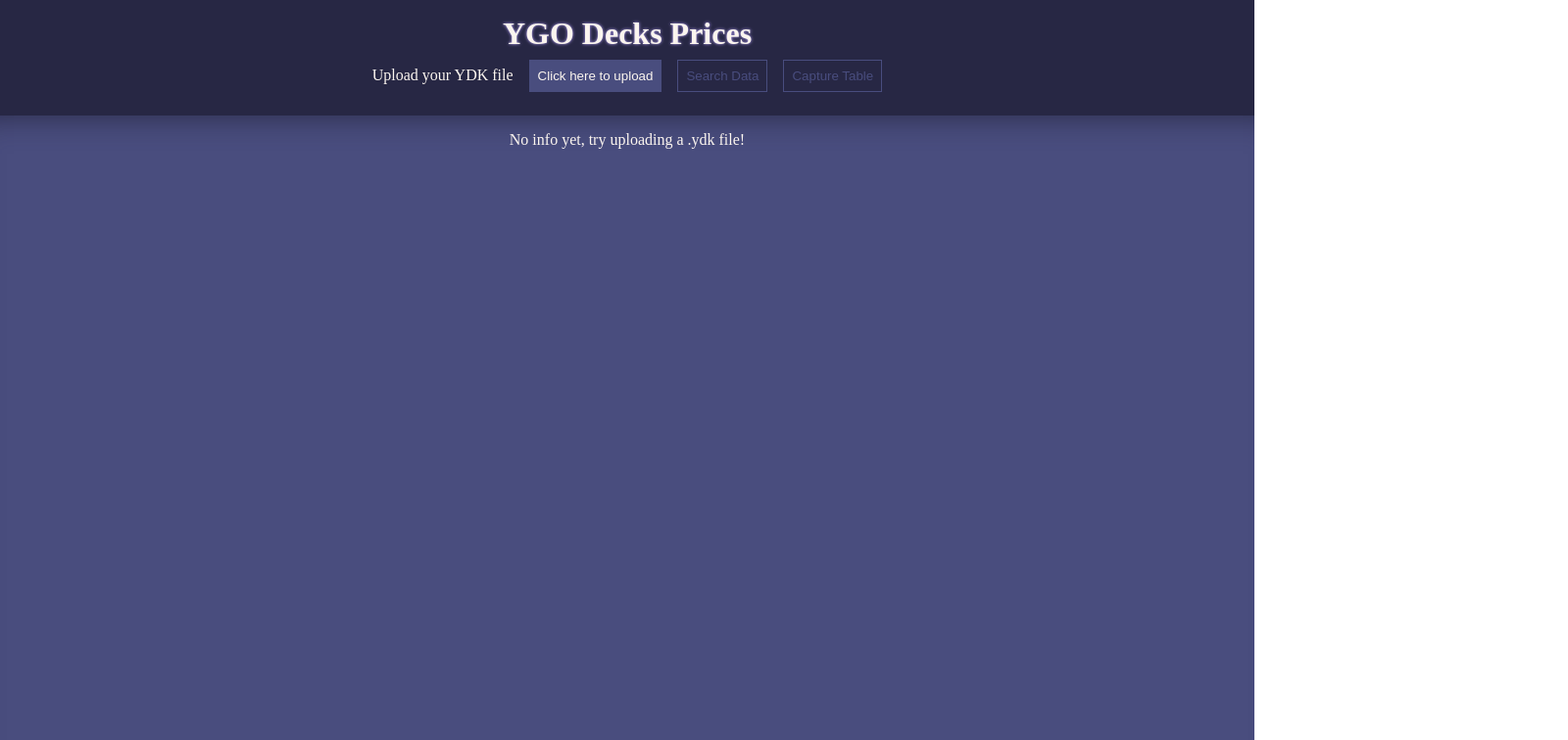
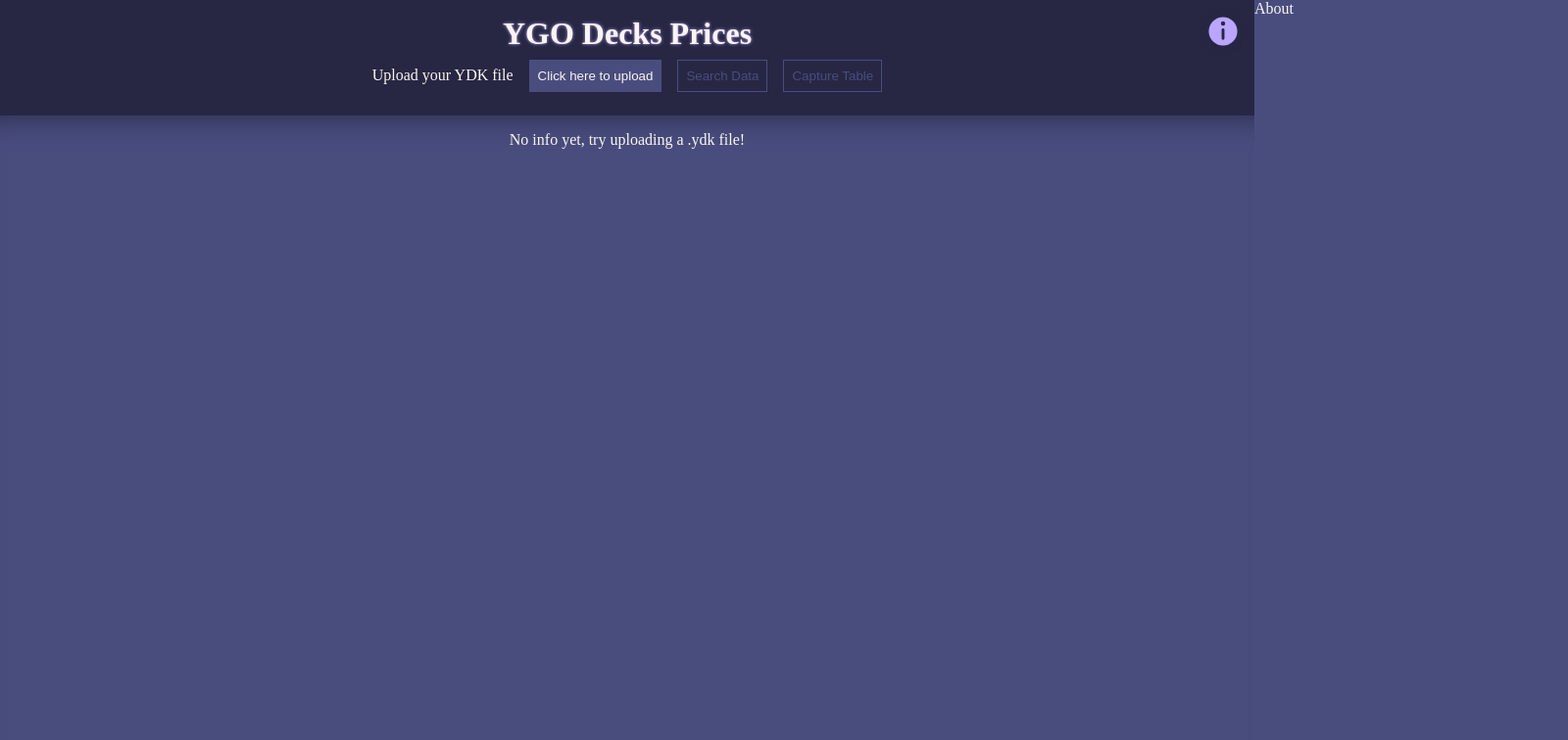
Before and after one commit to JGQH/ygo-decks-prices, a Next.js app: page / in a window 1280 px wide. Shown: the top 756 px of the page at 98% size, 1600 px wide, since content can reach past the window. Built offline with nearby package versions, Linux system fonts and the light colour scheme.

Commit message:
Adds button to show sideBar
- Creates SideBar component (stub) to display 'about' and errors
- Creates Displayer button to hide or show SideBar

```diff
--- /dev/null
+++ b/components/Information/Displayer/Displayer.jsx
@@ -0,0 +1,11 @@
+import { useYdk } from '@Root'
+import styles from './displayer.module.scss'
+
+export default function Displayer() {
+    const { display } = useYdk()
+
+    return (
+    <div className={styles.displayerContainer} onClick={display}>
+        <img src='/displayer.svg' alt='Information' />
+    </div>)
+}
--- /dev/null
+++ b/components/Information/Displayer/displayer.module.scss
@@ -0,0 +1,17 @@
+@use "./utilities" as *;
+
+.displayerContainer {
+    cursor: pointer;
+    position: absolute;
+    right: 1em;
+    top: 1em;
+    z-index: 100;
+
+    img {
+        width: 2em;
+        height: 2em;
+        border-radius: 50%;
+        background: getColor(0);
+        box-shadow: 0 0 .25em .25em getColor(0);
+    }
+}
--- /dev/null
+++ b/components/Information/SideBar/SideBar.jsx
@@ -0,0 +1,12 @@
+import { useYdk } from '@Root'
+import styles from './sidebar.module.scss'
+
+export default function SideBar() {
+    const { info } = useYdk()
+    const className = info ? styles.sideBarShown : styles.sideBarHidden
+
+    return (
+    <div className={className}>
+        <p>About</p>
+    </div>)
+}
--- /dev/null
+++ b/components/Information/SideBar/sidebar.module.scss
@@ -0,0 +1,27 @@
+@use "./utilities" as *;
+
+.sideBar {
+    &Shown {
+        transform: translate(0);
+        box-shadow: 0 0 1rem 1rem getColor(0);
+    }
+
+    &Hidden {
+        transform: translate(100%);
+    }
+
+    &Shown, &Hidden {
+        position: absolute;
+        right: 0;
+        top: 0;
+
+        width: 100vw;
+        height: 100vh;
+        @media (orientation: landscape) {
+            width: 25vw;
+        }
+
+        transition: all .5s ease-in-out;
+        background: getColor(1);
+    }
+}
--- a/jsconfig.json
+++ b/jsconfig.json
@@ -6,7 +6,9 @@
                 "components/Uploader/*",
                 "components/Visualizer/*",
                 "components/Table/*",
-                "components/Select/*"
+                "components/Select/*",
+                "components/Information/Displayer/*",
+                "components/Information/SideBar/*"
             ],
             "@Library/*":[
                 "lib/home/*"
--- a/lib/hooks/useHandler.js
+++ b/lib/hooks/useHandler.js
@@ -12,7 +12,7 @@ function setReducer(_, action) {
     }
 }
 
-export const useHandler = () => {
+export default function useHandler() {
     const [fetcher, dispatcher] = useReducer(setReducer, {status:"IDLE"});
 
     const setFetcher = (status, value) => {
--- a/pages/index.jsx
+++ b/pages/index.jsx
@@ -1,6 +1,9 @@
 import Uploader from '@Components/Uploader'
 import Visualizer from '@Components/Visualizer'
-import { useHandler } from '@Hooks/useHandler'
+import Displayer from '@Components/Displayer'
+import SideBar from '@Components/SideBar'
+import useHandler from '@Hooks/useHandler'
+import useToggle from '@Hooks/useToggle'
 import React, { useContext, useRef } from 'react'
 
 const YdkContext = React.createContext()
@@ -12,10 +15,13 @@ export function useYdk() {
 export default function Home() {
     const table = useRef(null)
     const [fetcher, dispatch] = useHandler()
+    const [info, display] = useToggle()
 
     return (
-    <YdkContext.Provider value={{fetcher, dispatch, table}}>
+    <YdkContext.Provider value={{fetcher, dispatch, info, display, table}}>
         <Uploader />
         <Visualizer />
+        <Displayer />
+        <SideBar />
     </YdkContext.Provider>)
 }
```
Also changed, not shown: public/displayer.svg (added).
